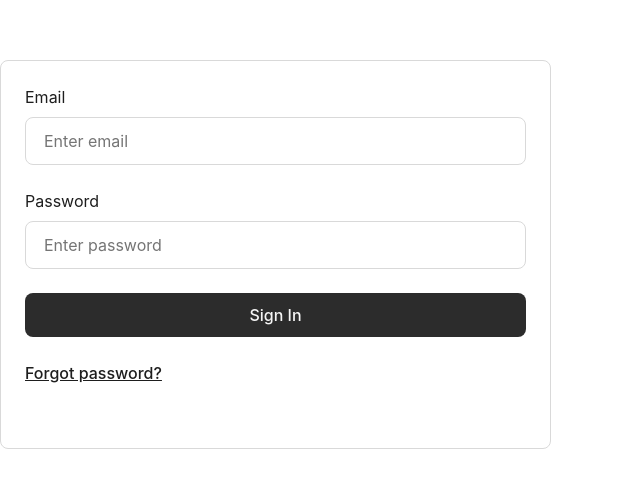
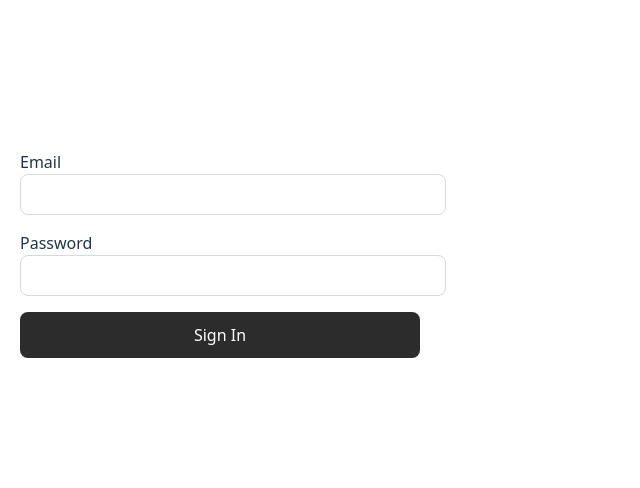
Before and after one commit to CSD-CPM/dissertation-code-submission-simonanedevayork, a React (Vite) app: page /login in a window 1280 px wide. Shown: the part 146-634 px from the top of the page, without its empty margins (0-640 px from the left). Built offline with nearby package versions, Linux system fonts and the light colour scheme.

Commit message:
Create login page which turns to BE, communicated with it, and redirects to DASHBOARD page on success.

```diff
--- a/src/pages/Login.jsx
+++ b/src/pages/Login.jsx
@@ -1,76 +1,91 @@
+import { useState } from "react";
+import { useNavigate } from "react-router-dom";
+
 export default function Login() {
+  const [email, setEmail] = useState("");
+  const [password, setPassword] = useState("");
+  const [message, setMessage] = useState("");
+  const navigate = useNavigate();
+
+  async function handleSubmit(e) {
+    e.preventDefault();
+
+    try {
+      const response = await fetch("http://localhost:8080/auth/login", {
+        method: "POST",
+        headers: {
+          "Content-Type": "application/json",
+        },
+        body: JSON.stringify({ email, password }),
+      });
+
+      if (!response.ok) {
+        setMessage("❌ Login failed!");
+        return;
+      }
+
+      const data = await response.json();
+      console.log("✅ Login success:", data);
+
+      if (data.token) {
+
+        // store token in localStorage to access them later
+        localStorage.setItem("token", data.token);
+        localStorage.setItem("participantId", data.participantId);
+
+        setMessage("✅ Login successful!");
+
+        console.log("Redirecting to dashboard.");
+        navigate("/dashboard");
+      } else {
+        setMessage("⚠️ Logged in but no token received");
+      }
+    } catch (error) {
+      console.error("❌ Error:", error);
+      setMessage("❌ Something went wrong.");
+    }
+  }
+
   return (
-    <div style={{
-      width: 501, height: 339, minWidth: 320, padding: 24,
-      background: 'white',
-      borderRadius: 8, border: '1px solid #D9D9D9',
-      flexDirection: 'column',
-      justifyContent: 'flex-start', alignItems: 'flex-start',
-      gap: 24, display: 'inline-flex'
-    }}>
-      <div style={{
-        alignSelf: 'stretch', flexDirection: 'column',
-        justifyContent: 'flex-start', alignItems: 'flex-start',
-        gap: 8, display: 'flex'
-      }}>
-        <div style={{ color: '#1E1E1E', fontSize: 16, fontFamily: 'Inter' }}>Email</div>
-        <div style={{
-          alignSelf: 'stretch', minWidth: 240, padding: '12px 16px',
-          background: 'white', borderRadius: 8,
-          border: '1px solid #D9D9D9', display: 'inline-flex',
-          justifyContent: 'flex-start', alignItems: 'center'
-        }}>
-          <input placeholder="Enter email" style={{
-            flex: 1, border: 'none', outline: 'none',
-            fontSize: 16, fontFamily: 'Inter'
-          }} />
-        </div>
+    <form
+      onSubmit={handleSubmit}
+      style={{ width: 400, padding: 20, display: "flex", flexDirection: "column", gap: 16 }}
+    >
+      <div>
+        <label>Email</label>
+        <input
+          type="email"
+          value={email}
+          onChange={(e) => setEmail(e.target.value)}
+          style={{ width: "100%", padding: 12, borderRadius: 8, border: "1px solid #D9D9D9" }}
+        />
       </div>
 
-      <div style={{
-        alignSelf: 'stretch', flexDirection: 'column',
-        justifyContent: 'flex-start', alignItems: 'flex-start',
-        gap: 8, display: 'flex'
-      }}>
-        <div style={{ color: '#1E1E1E', fontSize: 16, fontFamily: 'Inter' }}>Password</div>
-        <div style={{
-          alignSelf: 'stretch', minWidth: 240, padding: '12px 16px',
-          background: 'white', borderRadius: 8,
-          border: '1px solid #D9D9D9', display: 'inline-flex',
-          justifyContent: 'flex-start', alignItems: 'center'
-        }}>
-          <input type="password" placeholder="Enter password" style={{
-            flex: 1, border: 'none', outline: 'none',
-            fontSize: 16, fontFamily: 'Inter'
-          }} />
-        </div>
+      <div>
+        <label>Password</label>
+        <input
+          type="password"
+          value={password}
+          onChange={(e) => setPassword(e.target.value)}
+          style={{ width: "100%", padding: 12, borderRadius: 8, border: "1px solid #D9D9D9" }}
+        />
       </div>
 
-      <div style={{
-        alignSelf: 'stretch', display: 'inline-flex',
-        justifyContent: 'flex-start', alignItems: 'center', gap: 16
-      }}>
-        <button style={{
-          flex: 1, padding: 12, background: '#2C2C2C',
-          borderRadius: 8, border: 'none',
-          color: '#F5F5F5', fontSize: 16, fontFamily: 'Inter',
-          cursor: 'pointer'
-        }}>
-          Sign In
-        </button>
-      </div>
+      <button
+        type="submit"
+        style={{
+          padding: 12,
+          background: "#2C2C2C",
+          color: "white",
+          border: "none",
+          borderRadius: 8,
+          cursor: "pointer",
+        }}
+      >
+        Sign In
+      </button>
 
-      <div style={{
-        alignSelf: 'stretch', display: 'inline-flex',
-        justifyContent: 'flex-start'
-      }}>
-        <a href="#" style={{
-          color: '#1E1E1E', fontSize: 16, fontFamily: 'Inter',
-          textDecoration: 'underline'
-        }}>
-          Forgot password?
-        </a>
-      </div>
-    </div>
+      {message && <p>{message}</p>}
+    </form>
   );
 }
```
Also changed, not shown: src/pages/Dashboard.jsx (added).
